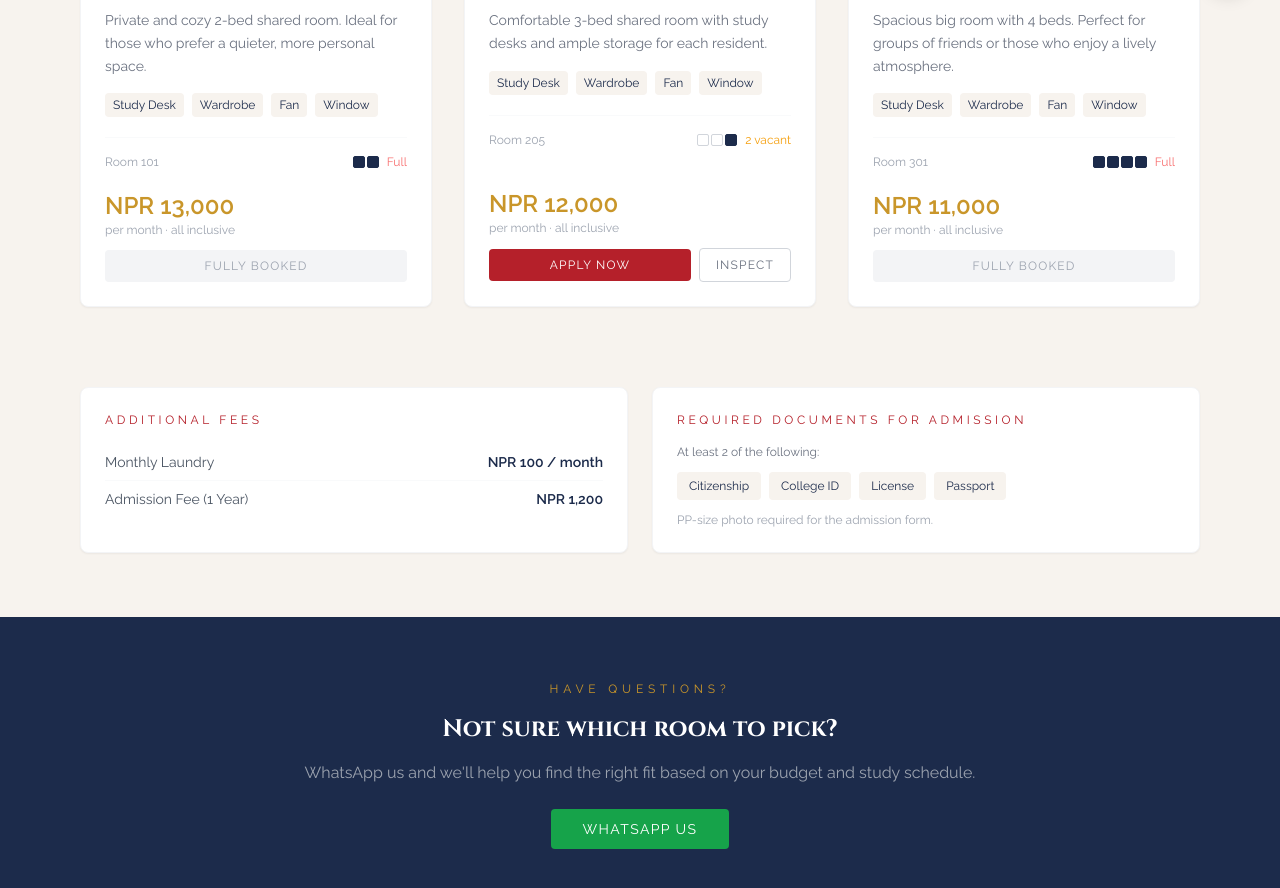
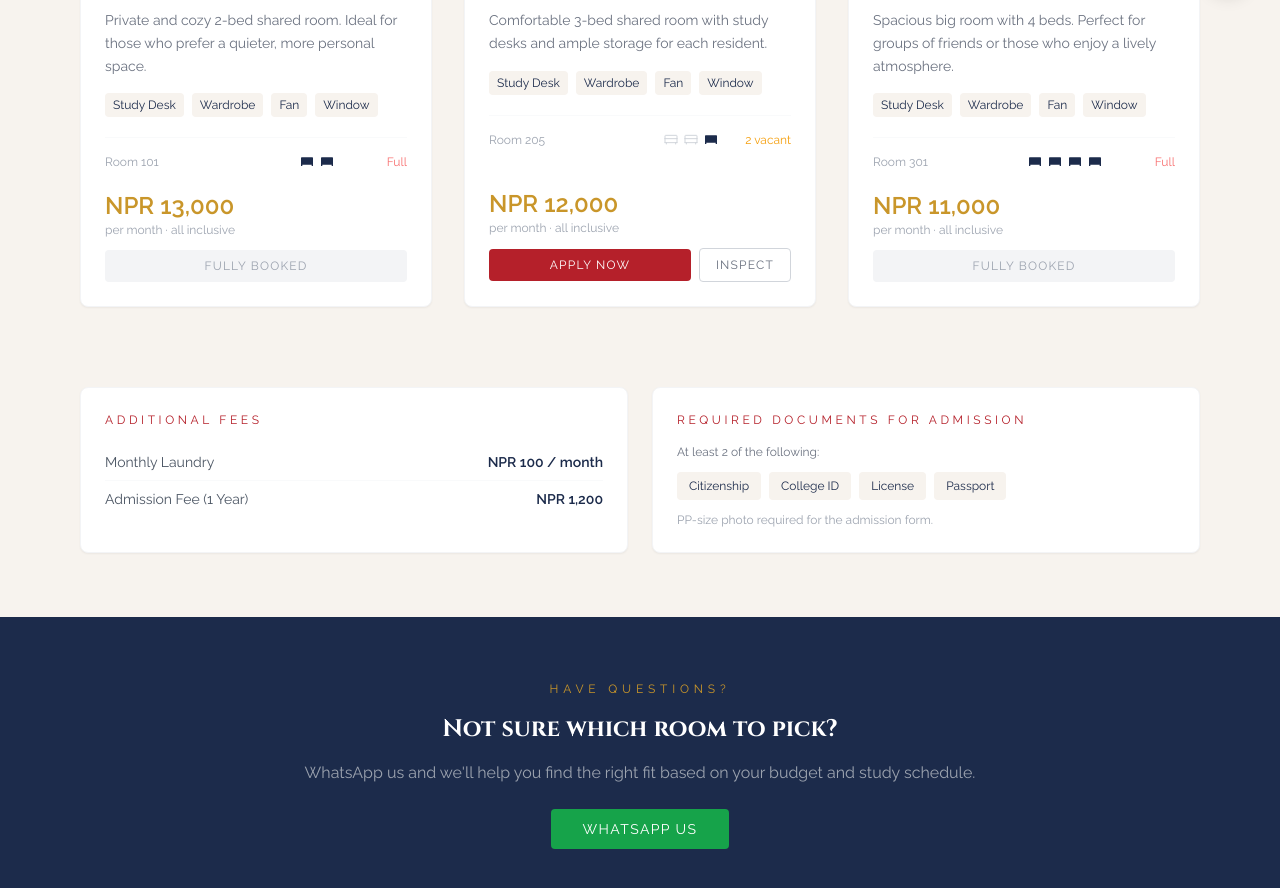
Before and after one commit to swornimjr/kyoudaihostel, a React (Vite) app in the folder client/: page /rooms in a window 1280 px wide. Shown: the part 784-1672 px from the top of the page. Built offline with nearby package versions, Linux system fonts and the light colour scheme; no server answers.

Commit message:
Add bed icons for availability display and fix hero text

```diff
--- a/client/src/pages/Home.jsx
+++ b/client/src/pages/Home.jsx
@@ -28,7 +28,7 @@ export default function Home() {
         <div className="relative z-10 flex flex-col items-center gap-6 max-w-2xl">
           <p className="text-xs tracking-[0.4em] text-[#C9962A]">KIRTIPUR · KATHMANDU, NEPAL</p>
           <h1 className="font-serif text-5xl md:text-7xl font-bold tracking-[0.15em]">KYOUDAI</h1>
-          <p className="text-sm tracking-[0.3em] text-[#C9962A]">兄弟 · HOSTEL</p>
+          <p className="text-base tracking-[0.3em] text-[#C9962A] drop-shadow-lg">兄弟 · HOSTEL</p>
           <p className="text-gray-300 text-lg leading-relaxed mt-2">
             A home away from home for students in Kathmandu.<br />
             Focus on what you came for — we handle the rest.
--- a/client/src/pages/Rooms.jsx
+++ b/client/src/pages/Rooms.jsx
@@ -129,14 +129,20 @@ export default function Rooms() {
                         <div key={room._id} className="flex items-center justify-between">
                           <span className="text-xs text-gray-400">Room {room.roomNumber}</span>
                           <div className="flex items-center gap-2">
-                            <div className="flex gap-0.5">
+                            <div className="flex gap-1">
                               {Array.from({ length: room.totalBeds }).map((_, i) => (
-                                <span key={i} className={`w-3 h-3 rounded-sm border ${
-                                  i < room.availableBeds ? 'bg-white border-gray-300' : 'bg-[#1C2B4B] border-[#1C2B4B]'
-                                }`} />
+                                i < room.availableBeds ? (
+                                  <svg key={i} xmlns="http://www.w3.org/2000/svg" viewBox="0 0 24 24" className="w-4 h-4" fill="none" stroke="#d1d5db" strokeWidth="1.5">
+                                    <path strokeLinecap="round" strokeLinejoin="round" d="M3 10V6a1 1 0 011-1h16a1 1 0 011 1v4M3 10h18M3 10v6m18-6v6M3 16h18M5 16v2m14-2v2" />
+                                  </svg>
+                                ) : (
+                                  <svg key={i} xmlns="http://www.w3.org/2000/svg" viewBox="0 0 24 24" className="w-4 h-4" fill="#1C2B4B">
+                                    <path d="M3 10V6a1 1 0 011-1h16a1 1 0 011 1v4H3zm0 0h18v6H3v-6zm0 6v2h2v-2H3zm16 0v2h2v-2h-2z" />
+                                  </svg>
+                                )
                               ))}
                             </div>
-                            <span className={`text-xs font-medium ${
+                            <span className={`text-xs font-medium w-16 text-right ${
                               room.availableBeds === 0 ? 'text-red-400'
                               : room.availableBeds === room.totalBeds ? 'text-green-600'
                               : 'text-amber-500'
```
